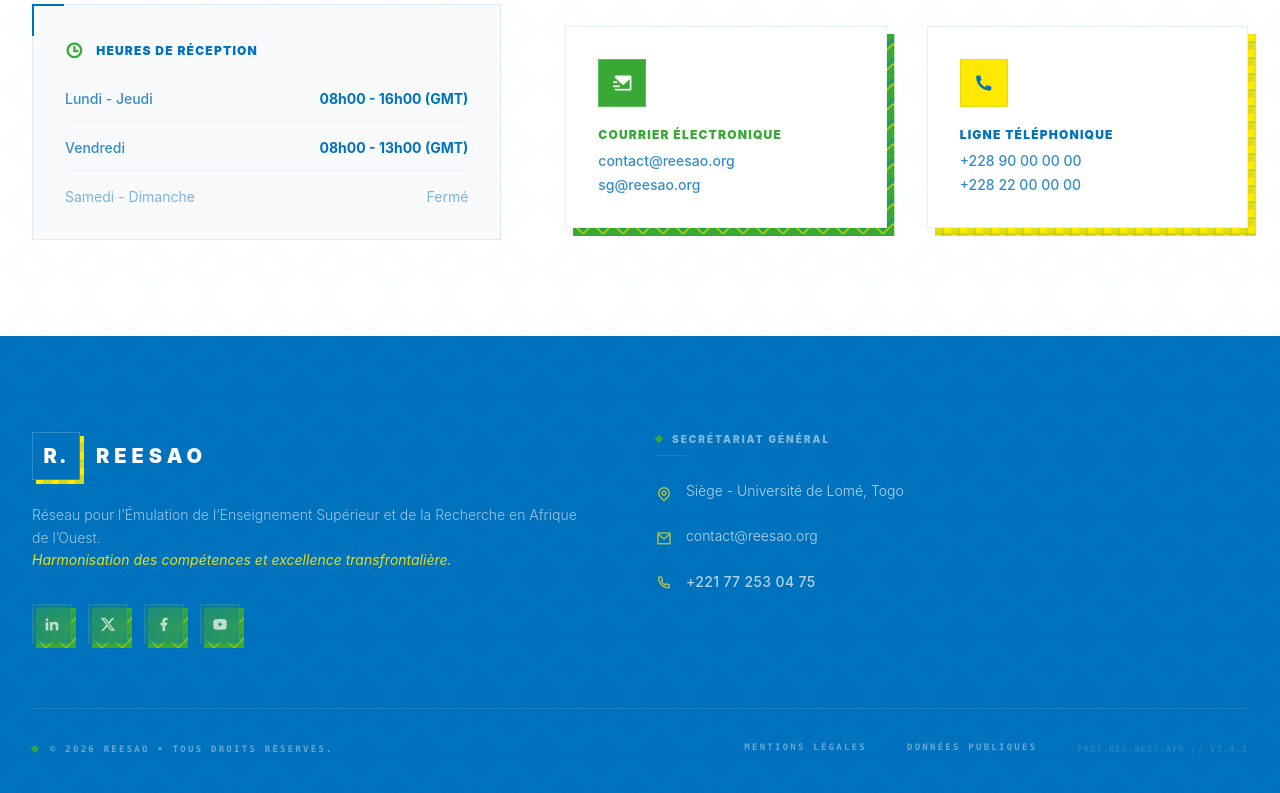
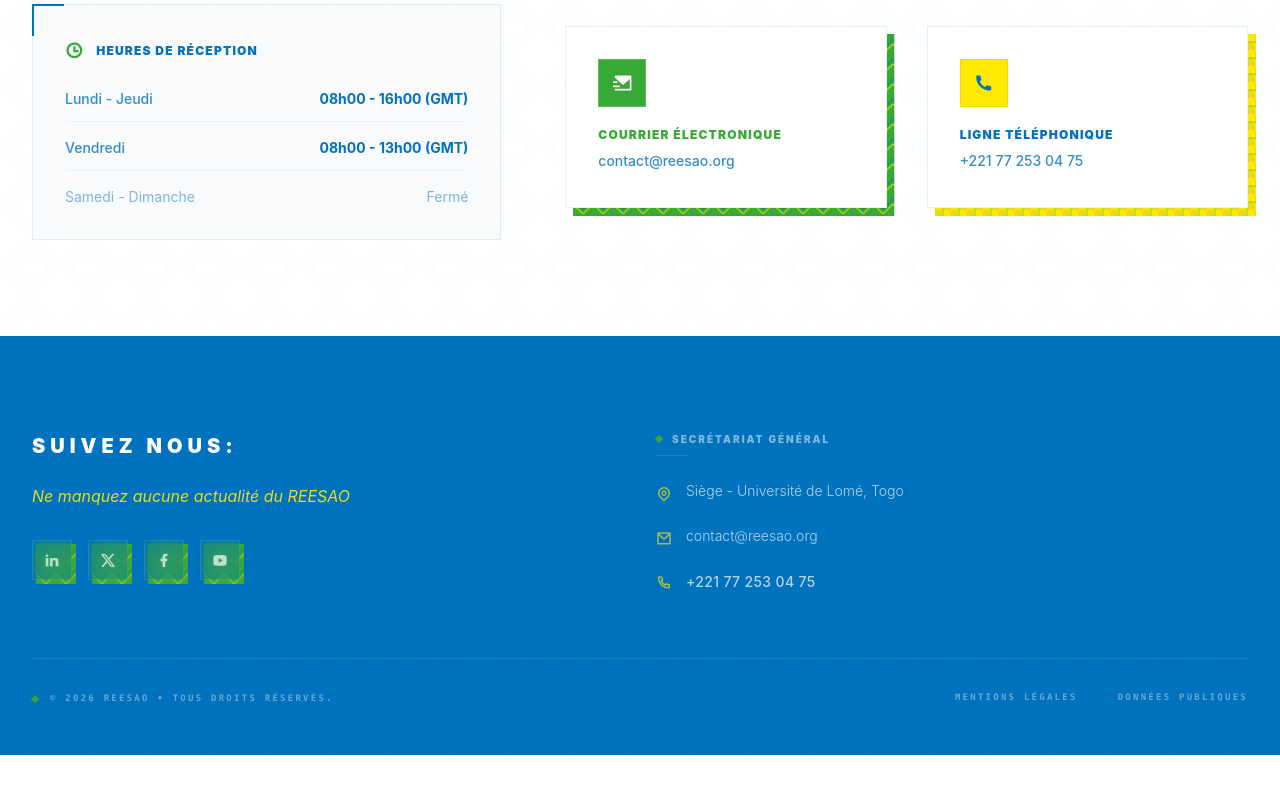
Before and after one commit to BabsWade/reesao-webportal-vuejs, a Vue app: page /contact in a window 1280 px wide. Shown: the part 843-1636 px from the top of the page. After the commit the page ends 1598 px from the top, so only its background shows below. Built offline with nearby package versions, Linux system fonts and the light colour scheme.

Commit message:
update contact

```diff
--- a/src/components/Contact.vue
+++ b/src/components/Contact.vue
@@ -158,8 +158,8 @@
               <div>
                 <h4 class="text-xs font-black uppercase tracking-[0.1em] text-[#38a935] mb-2">Courrier Électronique</h4>
                 <a href="mailto:contact@reesao.org" class="text-[#0071bd]/80 text-sm font-medium hover:text-[#0071bd] transition-colors block mb-1">contact@reesao.org</a>
-                <a href="mailto:sg@reesao.org" class="text-[#0071bd]/80 text-sm font-medium hover:text-[#0071bd] transition-colors block">sg@reesao.org</a>
-              </div>
+<!--                 <a href="mailto:sg@reesao.org" class="text-[#0071bd]/80 text-sm font-medium hover:text-[#0071bd] transition-colors block">sg@reesao.org</a>
+ -->              </div>
             </div>
           </div>
 
@@ -175,11 +175,9 @@
               <div>
                 <h4 class="text-xs font-black uppercase tracking-[0.1em] text-[#0071bd] mb-2">Ligne Téléphonique</h4>
                 <p class="text-[#0071bd]/80 text-sm font-medium block mb-1 hover:text-[#0071bd] transition-colors cursor-pointer">
-                  +228 90 00 00 00
+                  +221 77 253 04 75
                 </p>
-                <p class="text-[#0071bd]/80 text-sm font-medium block hover:text-[#0071bd] transition-colors cursor-pointer">
-                  +228 22 00 00 00
-                </p>
+
               </div>
             </div>
           </div>
--- a/src/components/Footer.vue
+++ b/src/components/Footer.vue
@@ -28,21 +28,21 @@
 
         <div class="lg:col-span-6 space-y-6 pr-0 lg:pr-8">
           <div class="inline-flex items-center gap-4 group cursor-default">
-            <div class="relative w-12 h-12 shrink-0">
+           <!--  <div class="relative w-12 h-12 shrink-0">
               <svg class="absolute inset-0 translate-x-1 translate-y-1 transition-transform duration-300 ease-out z-0 w-full h-full group-hover:translate-x-0 group-hover:translate-y-0">
                 <rect width="100%" height="100%" fill="url(#footer-texture-yellow)" />
               </svg>
               <div class="relative w-full h-full border border-white/20 bg-[#0071bd] flex items-center justify-center text-xl font-black tracking-widest text-white z-10 transition-transform duration-300 group-hover:-translate-x-0.5 group-hover:-translate-y-0.5">
                 R.
               </div>
-            </div>
-            <span class="text-xl font-black tracking-[0.25em] uppercase transition-colors duration-500 group-hover:text-[#ffe900]">REESAO</span>
+            </div> -->
+            <span class="text-xl font-black tracking-[0.25em] uppercase transition-colors duration-500 group-hover:text-[#ffe900]">Suivez nous:</span>
           </div>
 
-          <p class="text-white/60 text-xs sm:text-sm leading-relaxed font-light">
-            Réseau pour l’Émulation de l’Enseignement Supérieur et de la Recherche en Afrique de l’Ouest.
-            <br /><span class="italic text-[#ffe900] font-normal opacity-90">Harmonisation des compétences et excellence transfrontalière.</span>
-          </p>
+          <p class="italic text-[#ffe900] font-normal opacity-90">
+            Ne manquez aucune actualité du REESAO
+<!--             <br /><span class="italic text-[#ffe900] font-normal opacity-90">Ne manquez aucune actualité du REESAO </span>
+ -->          </p>
 
           <div class="flex items-center gap-4 pt-2">
             <a
@@ -160,8 +160,8 @@
         <div class="flex flex-wrap items-center justify-center gap-6 lg:gap-10">
           <a href="#" class="hover:text-[#ffe900] transition-colors duration-300 border-b border-transparent hover:border-[#ffe900]/20 pb-0.5">Mentions Légales</a>
           <a href="#" class="hover:text-[#ffe900] transition-colors duration-300 border-b border-transparent hover:border-[#ffe900]/20 pb-0.5">Données Publiques</a>
-          <span class="opacity-30 hidden sm:inline-block tracking-widest">PROT.REG-WEST-AFR // v3.4.1</span>
-        </div>
+<!--           <span class="opacity-30 hidden sm:inline-block tracking-widest">PROT.REG-WEST-AFR // v3.4.1</span>
+ -->        </div>
       </div>
 
     </div>
--- a/src/components/NewsSection.vue
+++ b/src/components/NewsSection.vue
@@ -288,7 +288,7 @@
         </router-link>
       </div>
 
-      <footer class="mt-24 pt-8 border-t border-[#0071bd]/10">
+     <!--  <footer class="mt-24 pt-8 border-t border-[#0071bd]/10">
         <div class="flex flex-col sm:flex-row justify-between items-center gap-6 text-[10px] font-mono font-bold uppercase tracking-[0.2em] text-[#0071bd]/40 relative px-6">
 
           <div class="absolute left-0 top-0 bottom-0 w-[3px]" style="background: repeating-linear-gradient(0deg, rgba(0,113,189,0.1), rgba(0,113,189,0.1) 2px, transparent 2px, transparent 4px);"></div>
@@ -303,7 +303,7 @@
             Dernière mise à jour : Année académique 2026
           </div>
         </div>
-      </footer>
+      </footer> -->
 
     </div>
   </section>
```
